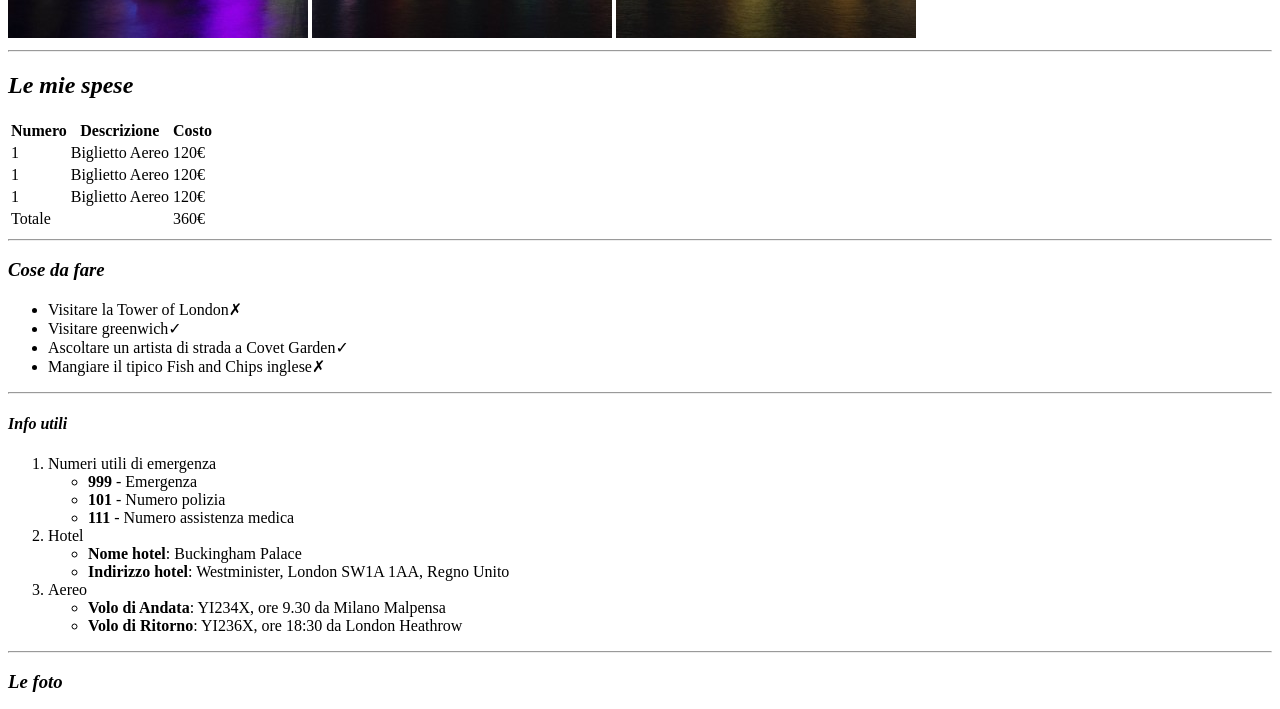
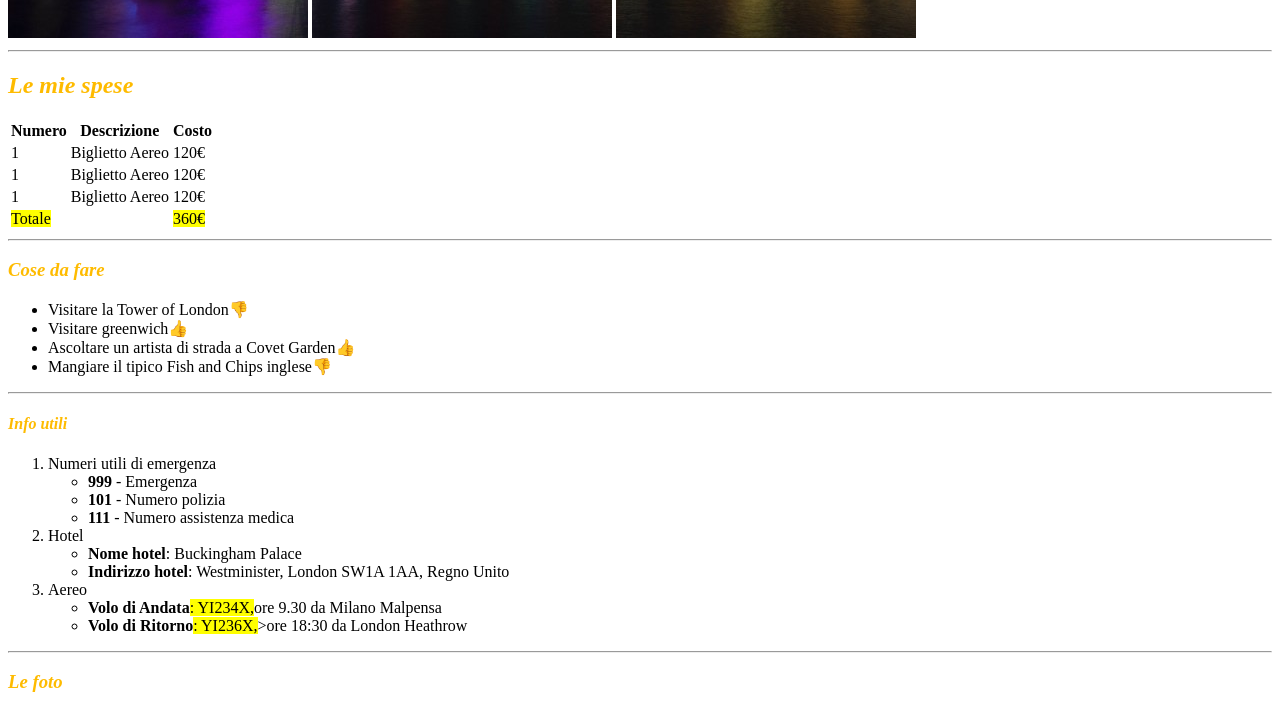
Before and after one commit to MattiaCallegaro/html-london-trip, a plain HTML site: page index.html in a window 1280 px wide. Shown: the part 642-1351 px from the top of the page. Drawn offline with Linux system fonts and the light colour scheme.

Commit message:
[UPD] Experiments

```diff
--- a/index.html
+++ b/index.html
@@ -7,14 +7,14 @@
 </head>
 <body>
     <header>
-        <h1><em>Il mio Viaggio a Londra</em></h1>
+        <h1 style="color: rgb(254, 187, 0);"><em>Il mio Viaggio a Londra</em></h1>
         <img src="./img/pexels-bill-emrich-230794-0.jpg" alt="landscape1">
         <img src="./img/pexels-bill-emrich-230794-1.jpg" alt="landscape2">
         <img src="./img/pexels-bill-emrich-230794-2.jpg" alt="landscape3">
     </header>
     <hr>
 
-    <h2><em>Le mie spese</em></h2>
+    <h2 style="color: rgb(254, 187, 0);"><em>Le mie spese</em></h2>
 
     <table>
         <thead>
@@ -43,26 +43,26 @@
         </tbody>
         <tfoot>
             <tr>
-                <td colspan="2">Totale</td>
-                <td>360&euro;</td>
+                <td colspan="2"><mark>Totale</mark></td>
+                <td><mark>360&euro;</mark></td>
             </tr>
         </tfoot>
     </table>
 
     <hr>
 
-    <h3><em>Cose da fare</em></h3>
+    <h3 style=" color: rgb(254, 187, 0);"><em>Cose da fare</em></h3>
 
     <ul>
-        <li>Visitare la Tower of London&#10007;</li>
-        <li>Visitare greenwich&#10003;</li>
-        <li>Ascoltare un artista di strada a Covet Garden&#10003;</li>
-        <li>Mangiare il tipico Fish and Chips inglese&#10007;</li>
+        <li>Visitare la Tower of London&#128078;</li>
+        <li>Visitare greenwich&#128077;</li>
+        <li>Ascoltare un artista di strada a Covet Garden&#128077;</li>
+        <li>Mangiare il tipico Fish and Chips inglese&#128078;</li>
     </ul>
 
     <hr>
 
-    <h4><em>Info utili</em></h4>
+    <h4 style="color: rgb(254, 187, 0);"><em>Info utili</em></h4>
 
     <ol>
         <li>
@@ -84,15 +84,15 @@
         <li>
             Aereo
             <ul>
-                <li><strong>Volo di Andata</strong>: YI234X, ore 9.30 da Milano Malpensa</li>
-                <li><strong>Volo di Ritorno</strong>: YI236X, ore 18:30 da London Heathrow</li>
+                <li><strong>Volo di Andata</strong><mark>: YI234X,</mark>ore 9.30 da Milano Malpensa</li>
+                <li><strong>Volo di Ritorno</strong><mark>: YI236X,</mark>>ore 18:30 da London Heathrow</li>
             </ul>
         </li>
     </ol>
 
     <hr>
 
-    <h3><em>Le foto</em></h3>
+    <h3 style="color: rgb(254, 187, 0);"><em>Le foto</em></h3>
     <img src="https://www.abta.com/sites/default/files/styles/large/public/media/uploads/london-400x400-compressor_0.jpg" alt="Millenium Bridge">
     <img src="https://imgc.allpostersimages.com/img/posters/evening-tower-bridge-and-river-thames-london_u-L-P2QVZJ0.jpg?artPerspective=n" alt="Tower Bridge">
 
```
